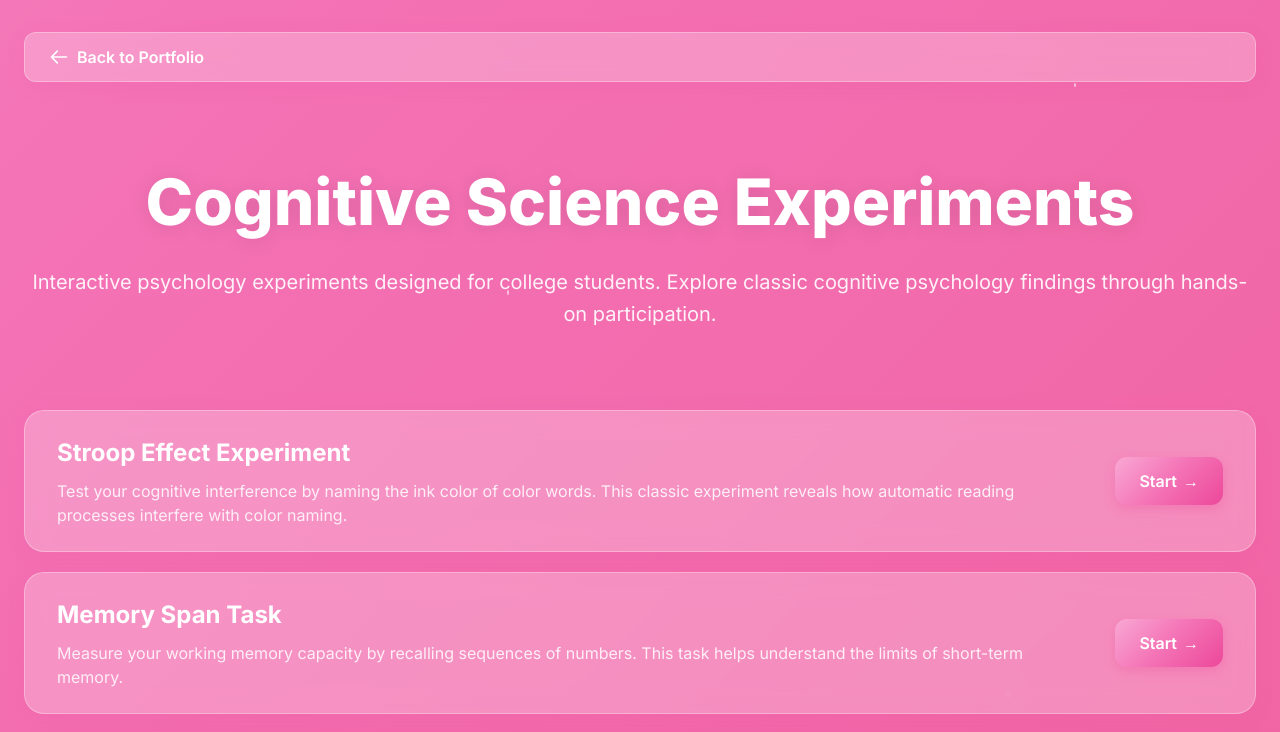
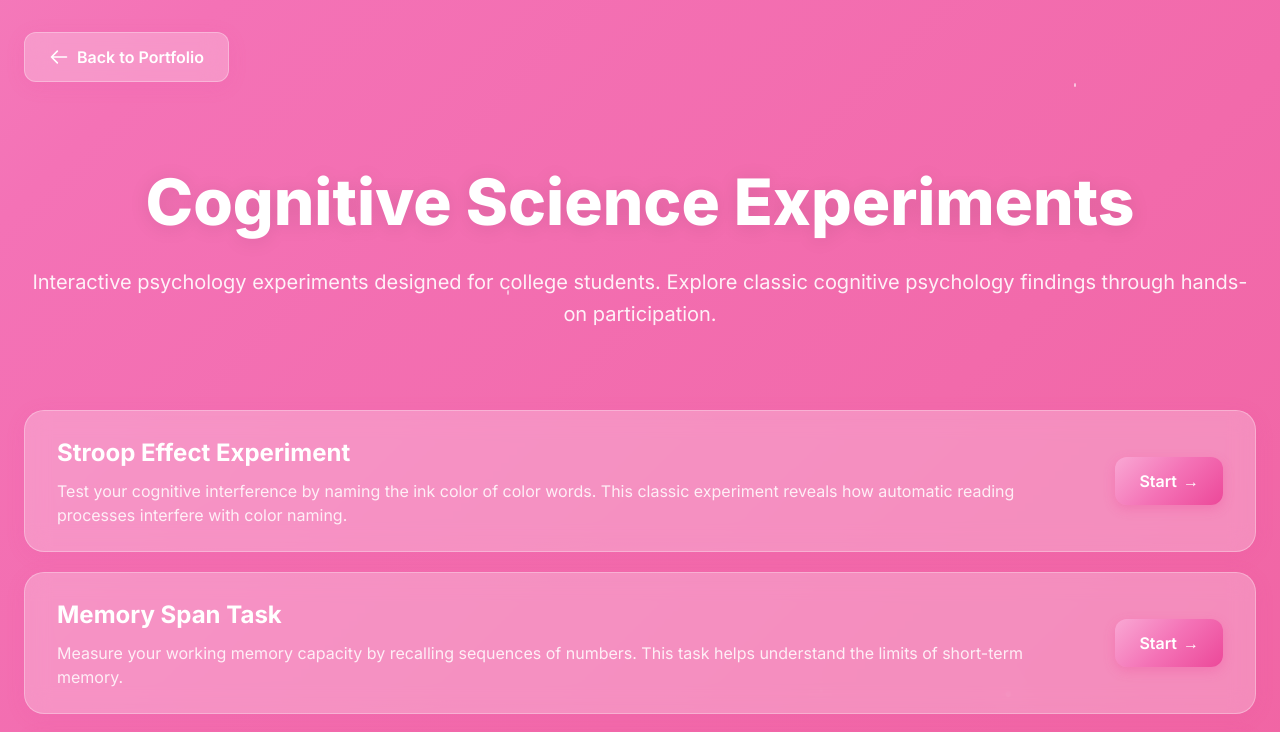
Before and after one commit to MoAlhait/mohaPort, a Next.js app in the folder cognitive-experiments/: page / in a window 1280 px wide. Shown: the top 732 px of the page. Built offline with nearby package versions, Linux system fonts and the light colour scheme.

Commit message:
Make back button smaller and not stretch across page

```diff
--- a/cognitive-experiments/app/globals.css
+++ b/cognitive-experiments/app/globals.css
@@ -195,7 +195,7 @@ body {
 
 /* Back Button */
 .back-button {
-  display: flex;
+  display: inline-flex;
   align-items: center;
   gap: 0.5rem;
   background: var(--glass-bg);
@@ -210,6 +210,7 @@ body {
   cursor: pointer;
   box-shadow: var(--shadow-soft);
   transition: all 0.3s cubic-bezier(0.4, 0, 0.2, 1);
+  width: auto;
 }
 
 .back-button:hover {
--- a/cognitive-experiments/app/page.tsx
+++ b/cognitive-experiments/app/page.tsx
@@ -61,7 +61,7 @@ export default function Home() {
             <div className="mb-6">
               <a
                 href="https://mohammad-alhait.com"
-                className="back-button inline-flex items-center gap-2"
+                className="back-button inline-flex items-center gap-2 w-auto"
               >
                 <svg className="w-5 h-5" fill="none" stroke="currentColor" viewBox="0 0 24 24">
                   <path strokeLinecap="round" strokeLinejoin="round" strokeWidth={2} d="M10 19l-7-7m0 0l7-7m-7 7h18" />
```
